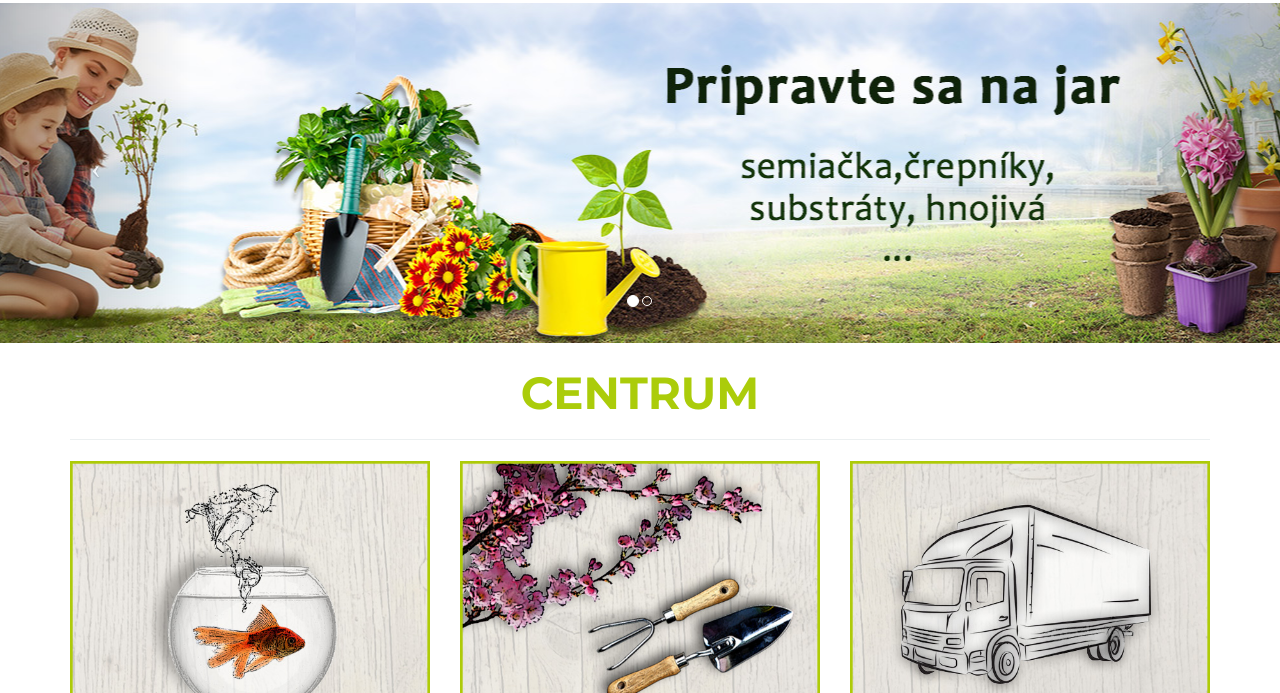
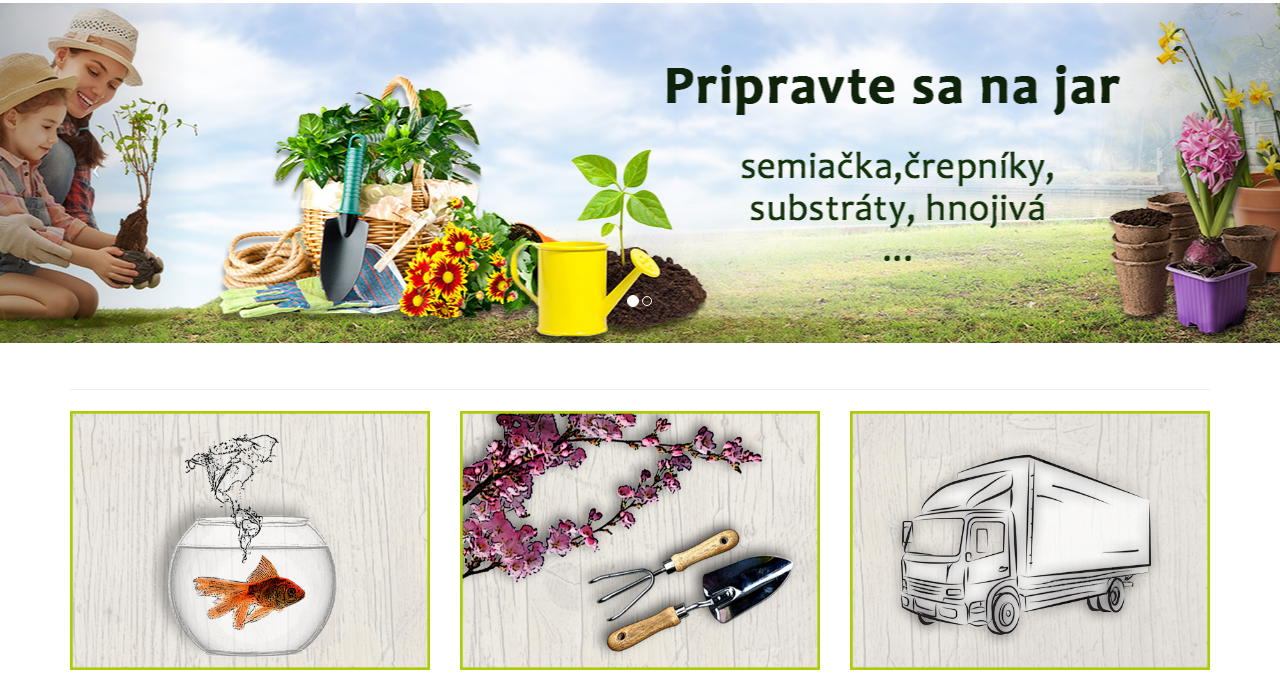
Before and after one commit to inc1ud7/salycentrum, a plain HTML site: page index.html in a window 1280 px wide. Shown: the part 107-800 px from the top of the page. Drawn offline with nearby package versions, Linux system fonts and the light colour scheme; some packages are replaced by stand-ins of ours.

Commit message:
remove _resources directory

```diff
--- a/index.html
+++ b/index.html
@@ -106,7 +106,6 @@
         <div class="container">
             <div class="row">
                 <div class="col-lg-12 text-center">
-                    <h2>CENTRUM</h2>
                     <hr class="star-primary">
                 </div>
             </div>
```
Also changed, not shown: _resources/SALY_web/CENTRUM_nadpis.png (deleted), _resources/SALY_web/Chovatelske_potreby_mensiObr.jpg (deleted), _resources/SALY_web/Doprava.jpg (deleted), _resources/SALY_web/Doprava_mensi.jpg (deleted), _resources/SALY_web/LOGA_krmiva.jpg (deleted), _resources/SALY_web/LOGA_krmiva_mensie.jpg (deleted), _resources/SALY_web/Logo Saly centrum.png (deleted), _resources/SALY_web/SALY_uvod.obr_mensi.jpg (deleted), _resources/SALY_web/Zahradkarske_potreby.jpg (deleted), _resources/SALY_web/Zahradkarske_potreby_mensi.jpg (deleted), _resources/SALY_web/chovatelske_potreby.jpg (deleted), 2 other files.
